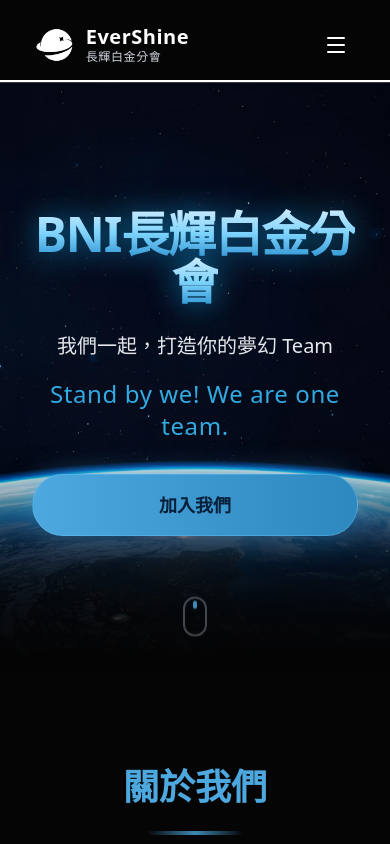
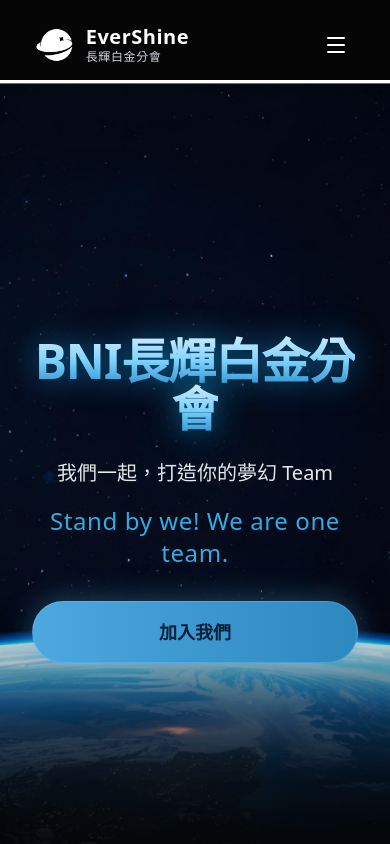
Before and after one commit to DreamOne09/EverShine, a React (Vite) app: page / in a window 390 px wide. Shown: the top 844 px of the page. Built offline with nearby package versions, Linux system fonts and the light colour scheme; a web font is replaced by a local one.

Commit message:
feat: enhance UI with full screen sections, bold titles, and removed scroll indicator

```diff
--- a/src/components/common/PageHero.tsx
+++ b/src/components/common/PageHero.tsx
@@ -10,7 +10,7 @@
 
 const PageHero: React.FC<PageHeroProps> = ({ title, subtitle, showScrollIndicator = false, children }) => {
     return (
-        <section className="min-h-[70vh] flex flex-col justify-center items-center text-center relative z-10 pt-20 overflow-hidden">
+        <section className="min-h-screen flex flex-col justify-center items-center text-center relative z-10 pt-20 overflow-hidden">
             {/* Hero Background Image */}
             <div
                 className="absolute inset-0 z-0"
@@ -34,7 +34,7 @@
                 transition={{ duration: 0.8, ease: "easeOut", delay: 0.2 }}
                 className="relative z-10 px-4 mt-[-10vh]"
             >
-                <h1 className="text-5xl md:text-7xl lg:text-8xl font-bold mb-6 tracking-tight font-sans">
+                <h1 className="text-5xl md:text-7xl lg:text-8xl font-black mb-6 tracking-tight font-sans">
                     <span className="bg-clip-text text-transparent bg-gradient-to-b from-[#E0F2FE] via-[#7DD3FC] to-[#0284C7] drop-shadow-[0_0_15px_rgba(14,165,233,0.6)]">
                         {title}
                     </span>
@@ -46,19 +46,6 @@
                 )}
                 {children}
             </motion.div>
-
-            {showScrollIndicator && (
-                <motion.div
-                    initial={{ opacity: 0 }}
-                    animate={{ opacity: 1, y: [0, 10, 0] }}
-                    transition={{ delay: 1.5, duration: 2, repeat: Infinity }}
-                    className="absolute bottom-10 left-1/2 -translate-x-1/2 text-gray-400"
-                >
-                    <div className="w-6 h-10 border-2 border-gray-400/50 rounded-full flex justify-center p-1 backdrop-blur-sm">
-                        <div className="w-1 h-2 bg-primary rounded-full animate-bounce" />
-                    </div>
-                </motion.div>
-            )}
         </section>
     );
 };
--- a/src/components/home/About.tsx
+++ b/src/components/home/About.tsx
@@ -28,7 +28,7 @@
 
 const About: React.FC = () => {
     return (
-        <section className="py-24 relative z-10" id="about">
+        <section className="min-h-screen flex flex-col justify-center py-24 relative z-10" id="about">
             <div className="container mx-auto px-4">
                 <div className="text-center mb-16">
                     <motion.div
@@ -37,7 +37,7 @@
                         viewport={{ once: true }}
                         transition={{ duration: 0.6 }}
                     >
-                        <h2 className="text-4xl md:text-5xl font-bold mb-6 text-primary">關於我們</h2>
+                        <h2 className="text-4xl md:text-5xl font-black mb-6 text-primary">關於我們</h2>
                         <div className="w-24 h-1 bg-gradient-to-r from-transparent via-primary to-transparent mx-auto rounded-full opacity-80"></div>
                     </motion.div>
                 </div>
--- a/src/components/home/Contact.tsx
+++ b/src/components/home/Contact.tsx
@@ -4,7 +4,7 @@
 
 const Contact: React.FC = () => {
     return (
-        <section className="relative py-24 md:py-32 overflow-hidden" id="contact">
+        <section className="min-h-screen flex flex-col justify-center relative py-24 md:py-32 overflow-hidden" id="contact">
             {/* Background Elements */}
             <div className="absolute top-0 right-0 w-1/2 h-full bg-bg-dark/50 -skew-x-12 transform origin-top-right"></div>
             <div className="absolute bottom-0 left-0 w-96 h-96 bg-primary/5 rounded-full blur-[100px] z-0"></div>
@@ -15,7 +15,7 @@
                         initial={{ opacity: 0, y: 20 }}
                         whileInView={{ opacity: 1, y: 0 }}
                         viewport={{ once: true }}
-                        className="text-4xl md:text-5xl font-bold text-white mb-6"
+                        className="text-4xl md:text-5xl font-black text-white mb-6"
                     >
                         聯繫 <span className="text-primary">EverShine</span>
                     </motion.h2>
--- a/src/components/home/FAQ.tsx
+++ b/src/components/home/FAQ.tsx
@@ -49,7 +49,7 @@
     };
 
     return (
-        <section className="py-20 relative overflow-hidden" id="faq">
+        <section className="min-h-screen flex flex-col justify-center py-20 relative overflow-hidden" id="faq">
             <div className="container mx-auto px-4 z-10 relative">
                 <motion.div
                     initial={{ opacity: 0, y: 20 }}
@@ -57,7 +57,7 @@
                     viewport={{ once: true }}
                     className="text-center mb-16"
                 >
-                    <h2 className="text-3xl md:text-5xl font-bold mb-4 text-white">常見問題</h2>
+                    <h2 className="text-3xl md:text-5xl font-black mb-4 text-white">常見問題</h2>
                     <p className="text-gray-400 max-w-2xl mx-auto text-lg">
                         關於加入 BNI 的長輝白金分會，我們整理了大家最關心的問題
                     </p>
--- a/src/components/home/MemberWall.tsx
+++ b/src/components/home/MemberWall.tsx
@@ -56,12 +56,12 @@
     const row3 = validMembers.slice(chunkSize * 2);
 
     return (
-        <section className="py-16 relative overflow-hidden">
+        <section className="min-h-screen flex flex-col justify-center py-16 relative overflow-hidden">
             {/* Background glow */}
             <div className="absolute top-1/2 left-1/2 -translate-x-1/2 -translate-y-1/2 w-full h-[500px] bg-primary/5 blur-[100px] -z-10 rounded-full"></div>
 
             <div className="text-center mb-12 relative z-10">
-                <h2 className="text-3xl md:text-4xl font-bold text-white mb-3">我們的會員</h2>
+                <h2 className="text-3xl md:text-4xl font-black text-white mb-3">我們的會員</h2>
                 <div className="w-16 h-1 bg-primary mx-auto rounded-full mb-3"></div>
                 <p className="text-gray-400 text-lg tracking-wide">匯聚 50+ 位各行各業的菁英</p>
             </div>
--- a/src/pages/Home.tsx
+++ b/src/pages/Home.tsx
@@ -42,7 +42,7 @@
             {/* <Results /> */}
 
             {/* What is BNI Link Section */}
-            <section className="py-12 relative z-10 px-4">
+            <section className="min-h-screen flex flex-col justify-center py-12 relative z-10 px-4">
                 <div className="container mx-auto max-w-5xl">
                     <motion.div
                         initial={{ opacity: 0, scale: 0.95 }}
```
Also changed, not shown: 5 other files (tests, documents, lock files or other folders).
